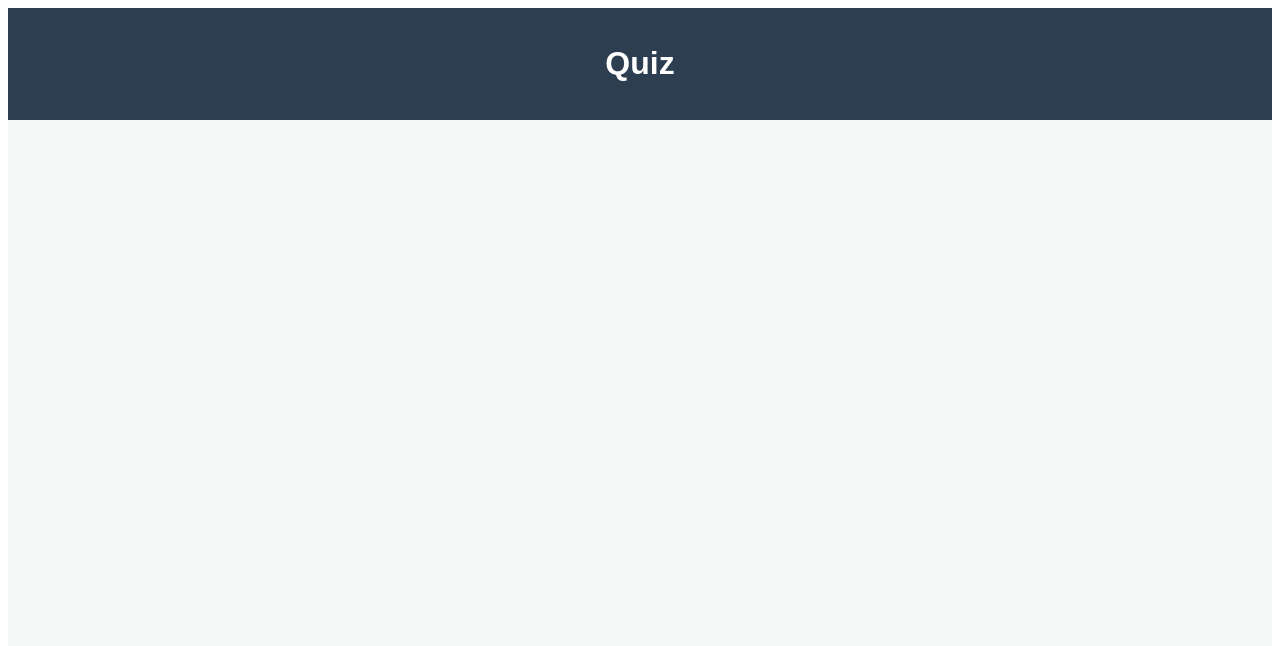
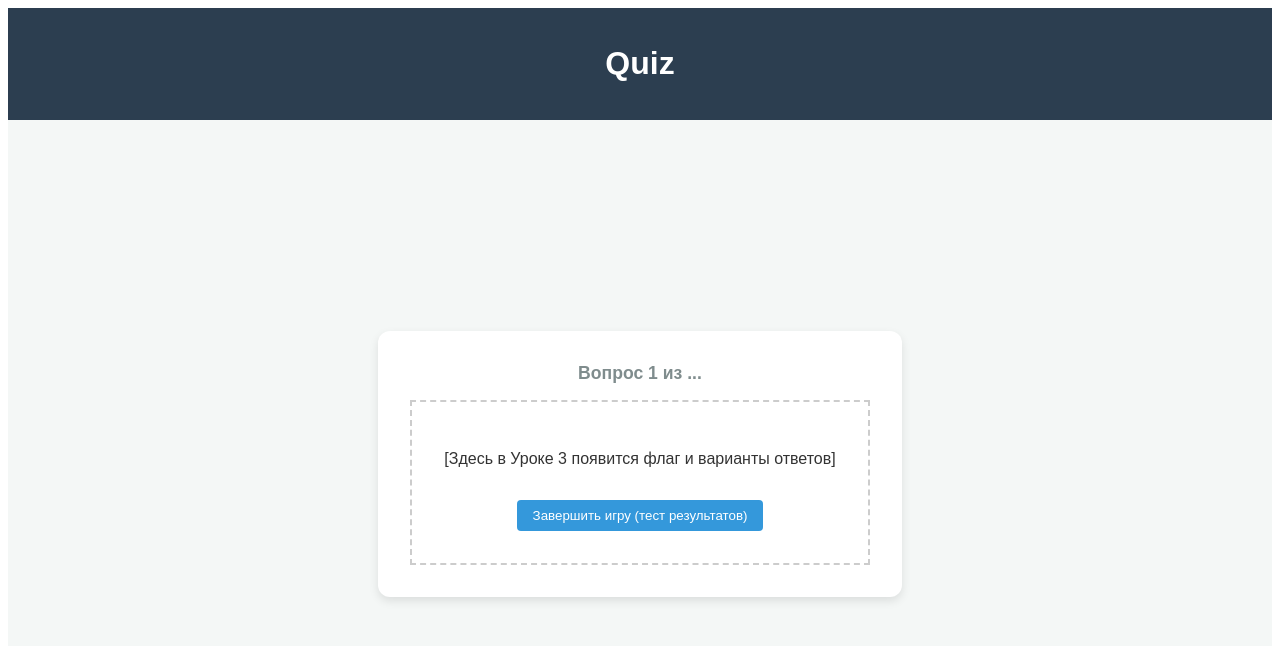
Before and after one commit to mejiamin/react_quiz_app, a React (Vite) app: page /quiz in a window 1280 px wide. Shown: the top 646 px of the page. Built offline with nearby package versions, Linux system fonts and the light colour scheme.

Commit message:
learned lesson-1

```diff
--- a/src/App.jsx
+++ b/src/App.jsx
@@ -1,7 +1,30 @@
 import { AppLayout } from "@/layouts"
+import { createBrowserRouter, RouterProvider } from "react-router-dom"
+import { ResultsPage, StartPage, WelcomePage } from "@/pages"
+
+const router = createBrowserRouter([
+  {
+    path: '/',
+    element: <AppLayout />,
+    children: [
+      {
+        path: '/',
+        element: <WelcomePage />
+      },
+      {
+        path: 'quiz',
+        element: <StartPage />
+      },
+      {
+        path: 'results',
+        element: <ResultsPage />
+      },
+    ]
+  }
+])
 
 export const App = () => {
   return (
-    <AppLayout />
+    <RouterProvider router={router} />
   )
 }
--- a/src/layouts/appLayout/AppLayout.jsx
+++ b/src/layouts/appLayout/AppLayout.jsx
@@ -1,3 +1,4 @@
+import { Outlet } from 'react-router-dom'
 import styles from './appLayout.module.css'
 
 export const AppLayout = () => {
@@ -8,7 +9,8 @@ export const AppLayout = () => {
       </header>
 
       <main className={styles.main}>
-        {/* Здесь будет рендериться текущая страница */}
+
+        <Outlet />
 
       </main>
     </div>
--- a/src/pages/results/ResultsPage.jsx
+++ b/src/pages/results/ResultsPage.jsx
@@ -1,12 +1,36 @@
+import { useNavigate } from 'react-router-dom'
 import styles from './resultsPage.module.css'
 
 export const ResultsPage = () => {
+  const navigate = useNavigate()
 
   return (
-    <div className={styles.card}>
-      <h2>Результаты</h2>
-      <p>Вы ответили правильно на ... вопросов</p>
-      <button type='button'>Играть снова</button>
+    <div className={styles.container}>
+      <h2>Разбор полетов</h2>
+
+      <div className={styles.list}>
+        {/* map */}
+        <div
+          className={`${styles.item}`}
+        >
+          <img
+            src={``}
+            alt="Флаг"
+            className={styles.flag}
+          />
+
+          <div className={styles.info}>
+            <p><strong>Вопрос 1:</strong> question</p>
+
+            <p>Ваш ответ: <span className={styles.badge}>userAns</span></p>
+
+            {true && (
+              <p>Правильный ответ: <strong>correctAns</strong></p>
+            )}
+          </div>
+
+        </div>
+      </div>
     </div>
   )
 }
--- a/src/pages/results/resultsPage.module.css
+++ b/src/pages/results/resultsPage.module.css
@@ -0,0 +1,41 @@
+.container {
+  max-width: 500px;
+  width: 100%;
+}
+
+.list {
+  display: flex;
+  flex-direction: column;
+  gap: 1rem;
+  margin-top: 1rem;
+}
+
+.item {
+  display: flex;
+  align-items: center;
+  gap: 1rem;
+  padding: 1rem;
+  background: white;
+  border-radius: 8px;
+  border-left: 6px solid;
+  box-shadow: 0 2px 5px rgba(0, 0, 0, 0.05);
+}
+
+.correct {
+  border-left-color: #2ecc71;
+}
+
+.wrong {
+  border-left-color: #e74c3c;
+}
+
+.flag {
+  width: 60px;
+  height: auto;
+  border: 1px solid #eee;
+}
+
+.info p {
+  margin: 0.2rem 0;
+  font-size: 0.95rem;
+}
--- a/src/pages/start/StartPage.jsx
+++ b/src/pages/start/StartPage.jsx
@@ -3,8 +3,17 @@ import styles from './startPage.module.css'
 export const StartPage = () => {
   return (
     <div className={styles.card}>
-      <h2>Вопрос 1 из ...</h2>
-      <p>Здесь будет логика игры (Урок 2)</p>
+      {/* Отображение текущего прогресса игры */}
+      <div className={styles.progress}>
+        Вопрос 1 из ...
+      </div>
+
+      <div className={styles.gameBox}>
+        <p>[Здесь в Уроке 3 появится флаг и варианты ответов]</p>
+        <button className={styles.fakeBtn}>
+          Завершить игру (тест результатов)
+        </button>
+      </div>
     </div>
   )
 }
--- a/src/pages/start/startPage.module.css
+++ b/src/pages/start/startPage.module.css
@@ -0,0 +1,30 @@
+.card {
+  background: white;
+  padding: 2rem;
+  border-radius: 12px;
+  box-shadow: 0 4px 10px rgba(0, 0, 0, 0.1);
+  text-align: center;
+}
+
+.progress {
+  font-size: 1.1rem;
+  font-weight: bold;
+  color: #7f8c8d;
+  margin-bottom: 1rem;
+}
+
+.gameBox {
+  border: 2px dashed #ccc;
+  padding: 2rem;
+  margin-top: 1rem;
+}
+
+.fakeBtn {
+  margin-top: 1rem;
+  padding: 0.5rem 1rem;
+  background: #3498db;
+  color: white;
+  border: none;
+  border-radius: 4px;
+  cursor: pointer;
+}
--- a/src/pages/welcome/WelcomePage.jsx
+++ b/src/pages/welcome/WelcomePage.jsx
@@ -1,12 +1,23 @@
+import { useNavigate } from 'react-router-dom'
 import styles from './welcomePage.module.css'
 
 export const WelcomePage = () => {
+  const navigate = useNavigate()
 
   return (
     <div className={styles.card}>
-      <h2>Добро пожаловать в викторину!</h2>
-      <p>Проверь свои знания флагов стран мира.</p>
-      <button type='button'>Начать Игру</button>
+      <h2>🌍 Викторина по странам</h2>
+      <p>Выберите количество вопросов:</p>
+
+      <div className={styles.counter}>
+        <button className={styles.btn}>-</button>
+        <span className={styles.value}>Count</span>
+        <button className={styles.btn}>+</button>
+      </div>
+
+      <button className={styles.startBtn}>
+        Начать
+      </button>
     </div>
-  )
+  );
 }
--- a/src/pages/welcome/welcomePage.module.css
+++ b/src/pages/welcome/welcomePage.module.css
@@ -0,0 +1,41 @@
+.card {
+  background: white;
+  padding: 2rem;
+  border-radius: 12px;
+  box-shadow: 0 4px 10px rgba(0, 0, 0, 0.1);
+  text-align: center;
+}
+
+.counter {
+  display: flex;
+  align-items: center;
+  justify-content: center;
+  gap: 1rem;
+  margin: 1.5rem 0;
+}
+
+.btn {
+  width: 40px;
+  height: 40px;
+  font-size: 1.2rem;
+  cursor: pointer;
+  border: 1px solid #ccc;
+  background: #f8f9fa;
+  border-radius: 4px;
+}
+
+.value {
+  font-size: 1.5rem;
+  font-weight: bold;
+  min-width: 40px;
+}
+
+.startBtn {
+  padding: 0.7rem 2rem;
+  background-color: #2ecc71;
+  color: white;
+  border: none;
+  border-radius: 4px;
+  cursor: pointer;
+  font-size: 1rem;
+}
```
Also changed, not shown: 1 other file (tests, documents, lock files or other folders).
